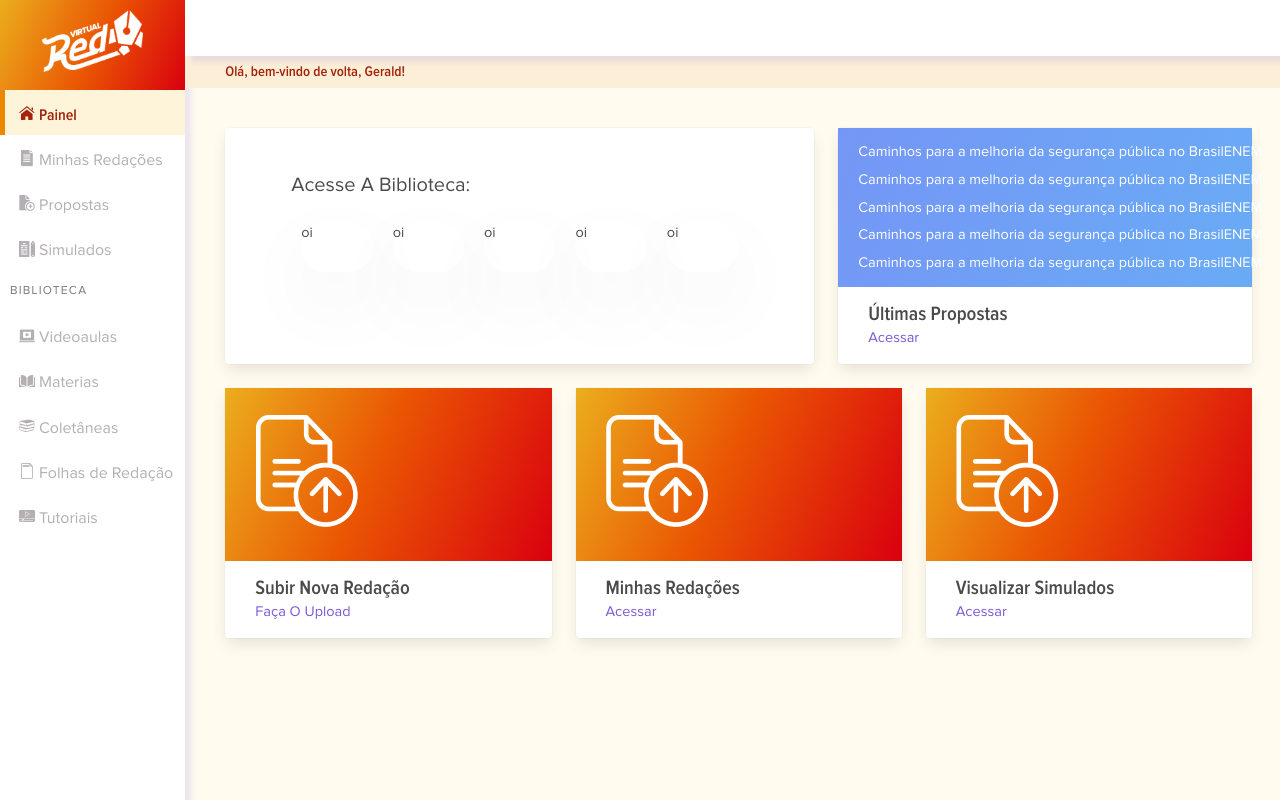
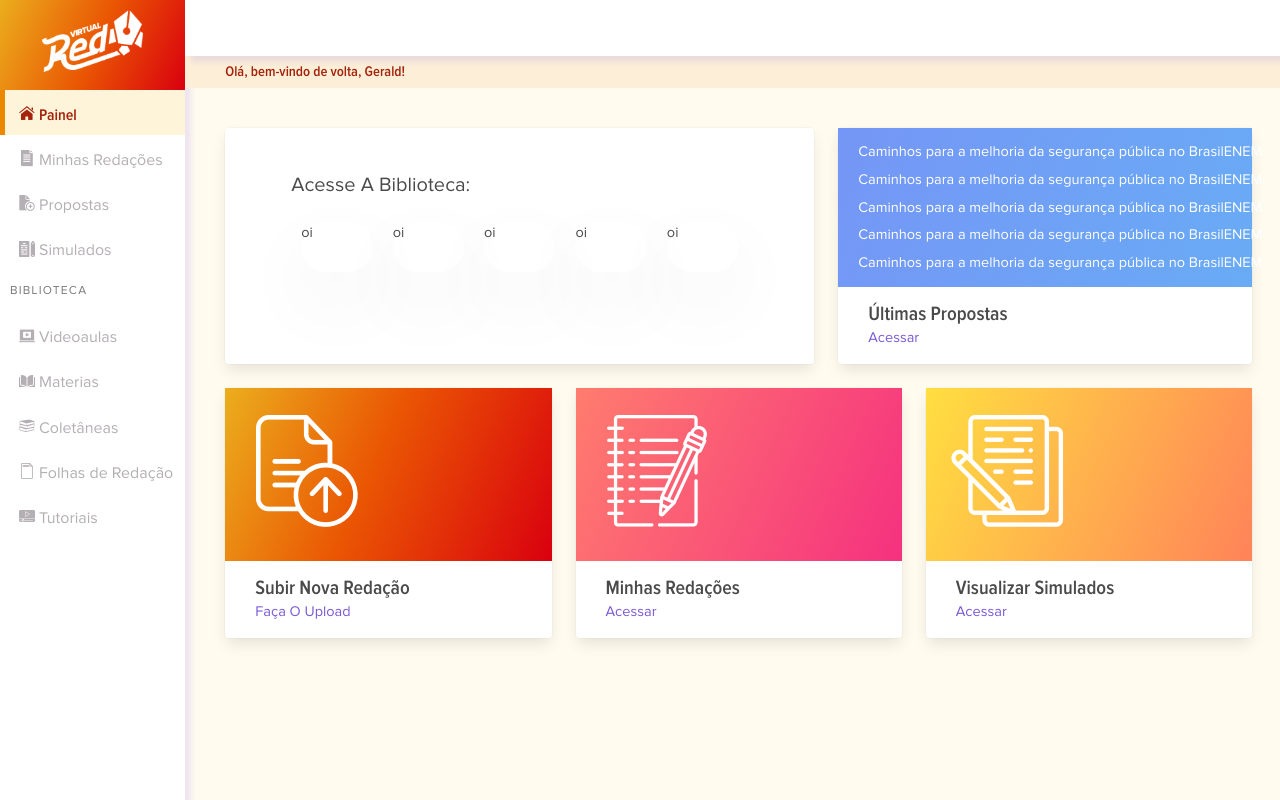
Before and after one commit to matheus-manoel/Red-Online-Challenge, a Vue app in the folder ui/: page / in a window 1280 px wide. Built offline with nearby package versions, Linux system fonts and the light colour scheme.

Commit message:
Add option card color by props.

```diff
--- a/ui/src/components/OptionCard.vue
+++ b/ui/src/components/OptionCard.vue
@@ -1,9 +1,16 @@
 <template>
     <section>
     <div class="container wrapper">
-      <div class="columns">
+      <div
+        class="columns"
+        :class="{
+          'orange-gradient': isOrange,
+          'pink-gradient': isPink,
+          'yellow-gradient': isYellow
+        }"
+      >
         <div class="column is-6 has-text-centered icon-wrapper">
-          <span class="icon-surface" />
+          <span :class="icon" />
         </div>
         <div class="column">
         </div>
@@ -24,14 +31,25 @@ export default {
   components: {
     OptionCardInfo,
   },
-  props: ['title', 'actionName']
+  props: ['title', 'actionName', 'icon', 'isOrange', 'isPink', 'isYellow'],
 }
 </script>
 
 <style scoped>
 .columns {
+  margin: 0;
+}
+
+.orange-gradient {
   background: transparent linear-gradient(294deg, #D9000F 0%, #EA5703 55%, #EBAE1D 100%) 0% 0% no-repeat padding-box;
-  margin: 0;
+}
+
+.pink-gradient {
+  background: transparent linear-gradient(294deg, #F5317F 0%, #FF7C6E 100%) 0% 0% no-repeat padding-box;
+}
+
+.yellow-gradient {
+  background: transparent linear-gradient(294deg, #FF8359 0%, #FFDF40 100%) 0% 0% no-repeat padding-box;
 }
 
 .icon-wrapper {
--- a/ui/src/components/StudentPanel.vue
+++ b/ui/src/components/StudentPanel.vue
@@ -29,6 +29,8 @@
           <OptionCard
             title="Subir Nova Redação"
             actionName="Faça O Upload"
+            icon="icon-surface"
+            :isOrange="true"
           />
         </article>
       </div>
@@ -37,6 +39,8 @@
           <OptionCard
             title="Minhas Redações"
             actionName="Acessar"
+            icon="icon-note"
+            :isPink="true"
           />
         </article>
       </div>
@@ -45,6 +49,8 @@
           <OptionCard
             title="Visualizar Simulados"
             actionName="Acessar"
+            icon="icon-simulados"
+            :isYellow="true"
           />
         </article>
       </div>
```
